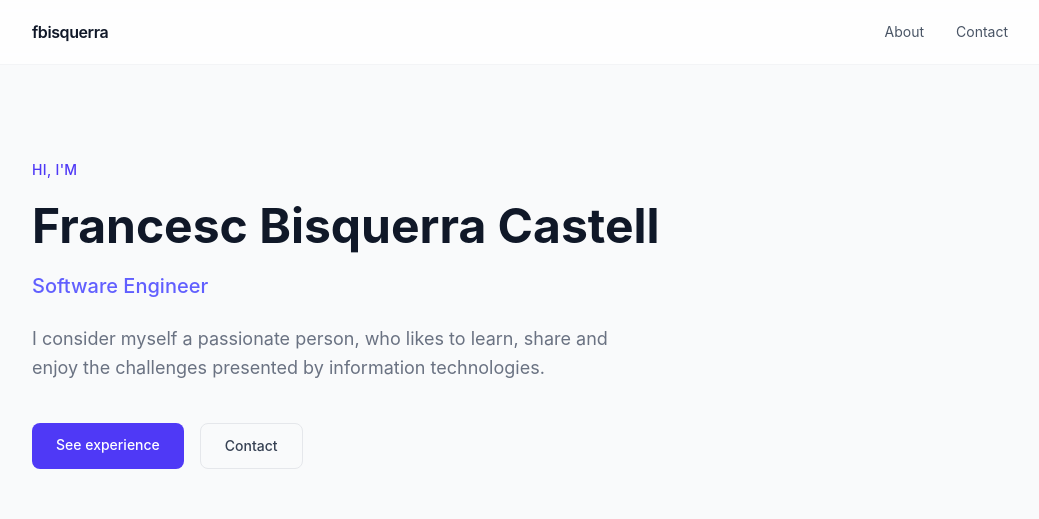
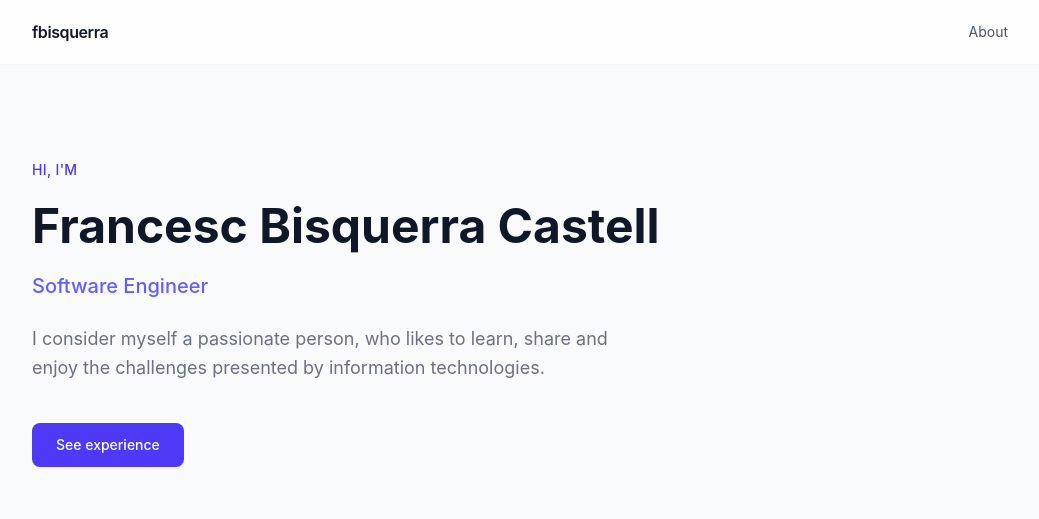
Before and after one commit to FranBisquerra/aboutme, a React (Vite) app in the folder frontend/: page / in a window 1280 px wide. Shown: the top 519 px of the page, without its empty margins (120-1159 px from the left). Built offline with nearby package versions, Linux system fonts and the light colour scheme.

Commit message:
CV: remove contact button

```diff
--- a/frontend/src/components/Home.jsx
+++ b/frontend/src/components/Home.jsx
@@ -16,9 +16,6 @@ function Home() {
                     <a href="#experience" className="px-6 py-3 bg-indigo-600 text-white text-sm font-medium rounded-lg hover:bg-indigo-700 transition-colors">
                         See experience
                     </a>
-                    <a href={`mailto:${profile.email}`} className="px-6 py-3 text-gray-700 text-sm font-medium rounded-lg border border-gray-200 hover:border-gray-400 transition-colors">
-                        Contact
-                    </a>
                 </div>
                 <div className="flex flex-wrap gap-2">
                     {profile.skills.map(skill => (
--- a/frontend/src/components/Navbar.jsx
+++ b/frontend/src/components/Navbar.jsx
@@ -7,7 +7,6 @@ function Navbar() {
                 </span>
                 <ul className="flex gap-8 text-sm text-gray-600">
                     <li><a href="#about" className="hover:text-gray-900 transition-colors">About</a></li>
-                    <li><a href="#contact" className="hover:text-gray-900 transition-colors">Contact</a></li>
                 </ul>
             </div>
         </nav>
```
